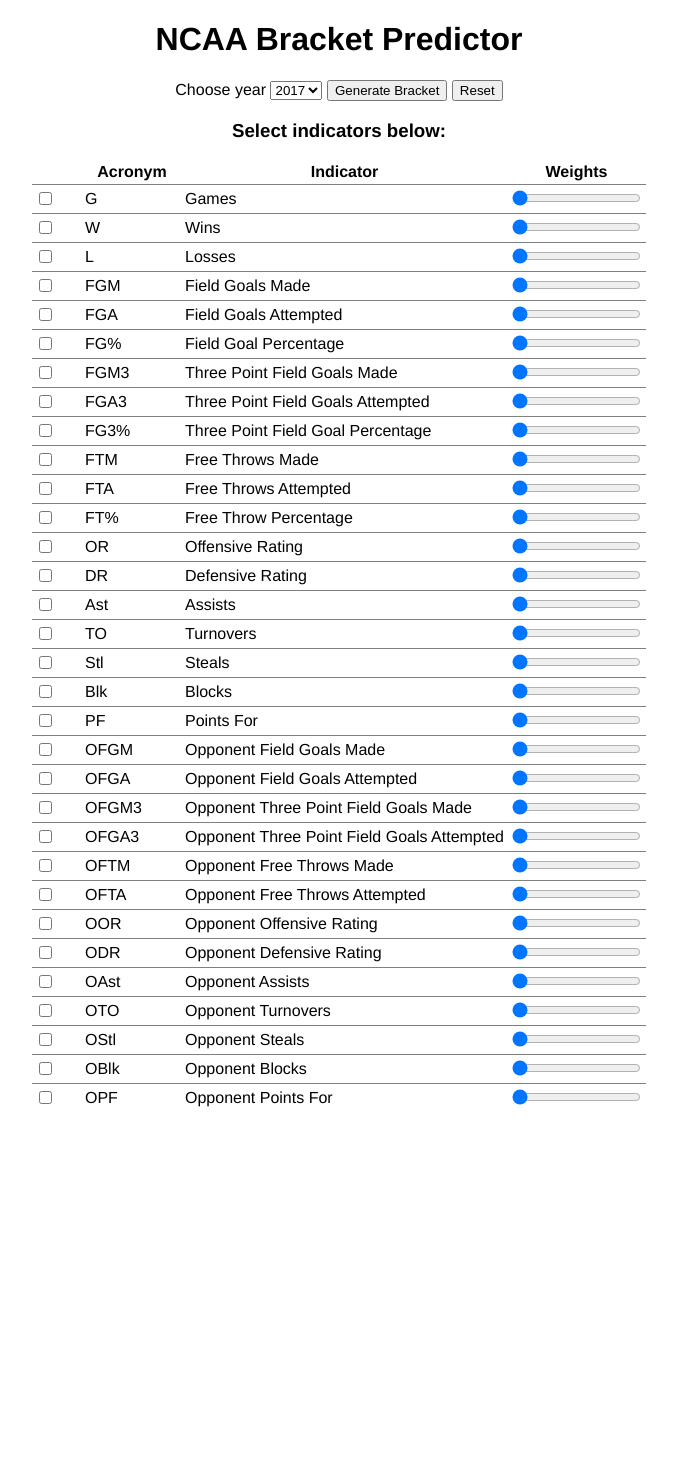
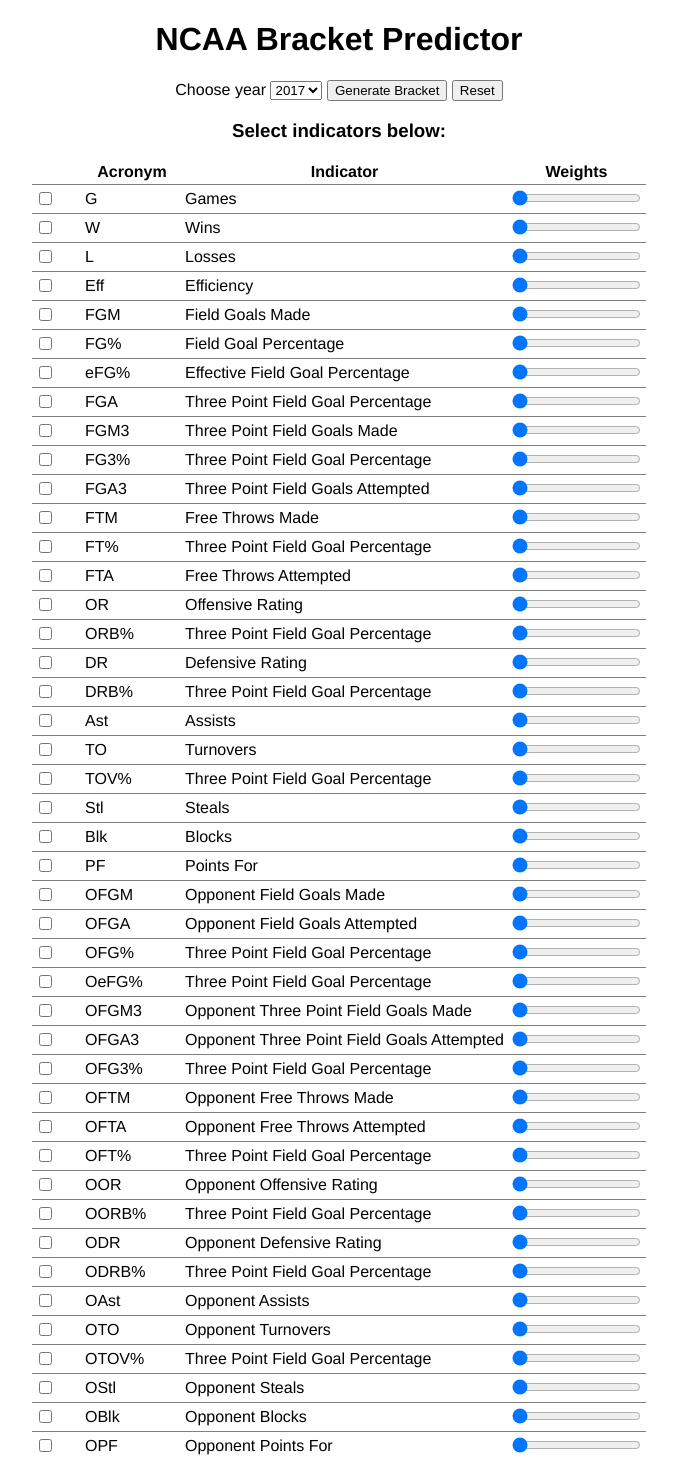
Before and after one commit to berkhoutalex/Heroku-Predictor, a Django app: page / in a window 1280 px wide. Shown: the whole page, without its empty margins (301-978 px from the left). Before the commit the page ends 1107 px from the top, so only its background shows below. Run offline with Django 3.2, Linux system fonts and the light colour scheme; parts of the project's set-up code (start-up, migrations or seed data) failed here and were passed over.

Commit message:
add more indicators to html

```diff
--- a/app/templates/html/index.html
+++ b/app/templates/html/index.html
@@ -56,8 +56,8 @@
                 <tr>
                     <td>
                         <input type="checkbox" id="i4" name="i4" />&nbsp;</td>
-                    <td>FGM</td>
-                    <td>Field Goals Made</td>
+                    <td>Eff</td>
+                    <td>Efficiency</td>
                     <td>
                         <input type="range" min="1" max="100" value="1" class="slider" id="j4" name="j4">
                     </td>
@@ -65,8 +65,8 @@
                 <tr>
                     <td>
                         <input type="checkbox" id="i5" name="i5" />&nbsp;</td>
-                    <td>FGA</td>
-                    <td>Field Goals Attempted</td>
+                    <td>FGM</td>
+                    <td>Field Goals Made</td>
                     <td>
                         <input type="range" min="1" max="100" value="1" class="slider" id="j5" name="j5">
                     </td>
@@ -83,8 +83,8 @@
                 <tr>
                     <td>
                         <input type="checkbox" id="i7" name="i7" />&nbsp;</td>
-                    <td>FGM3</td>
-                    <td>Three Point Field Goals Made</td>
+                    <td>eFG%</td>
+                    <td>Effective Field Goal Percentage</td>
                     <td>
                         <input type="range" min="1" max="100" value="1" class="slider" id="j7" name="j7">
                     </td>
@@ -92,8 +92,8 @@
                 <tr>
                     <td>
                         <input type="checkbox" id="i8" name="i8" />&nbsp;</td>
-                    <td>FGA3</td>
-                    <td>Three Point Field Goals Attempted</td>
+                    <td>FGA</td>
+                    <td>Three Point Field Goal Percentage</td>
                     <td>
                         <input type="range" min="1" max="100" value="1" class="slider" id="j8" name="j8">
                     </td>
@@ -101,8 +101,8 @@
                 <tr>
                     <td>
                         <input type="checkbox" id="i9" name="i9" />&nbsp;</td>
-                    <td>FG3%</td>
-                    <td>Three Point Field Goal Percentage</td>
+                    <td>FGM3</td>
+                    <td>Three Point Field Goals Made</td>
                     <td>
                         <input type="range" min="1" max="100" value="1" class="slider" id="j9" name="j9">
                     </td>
@@ -110,8 +110,8 @@
                 <tr>
                     <td>
                         <input type="checkbox" id="i10" name="i10" />&nbsp;</td>
-                    <td>FTM</td>
-                    <td>Free Throws Made</td>
+                    <td>FG3%</td>
+                    <td>Three Point Field Goal Percentage</td>
                     <td>
                         <input type="range" min="1" max="100" value="1" class="slider" id="j10" name="j10">
                     </td>
@@ -119,8 +119,8 @@
                 <tr>
                     <td>
                         <input type="checkbox" id="i11" name="i11" />&nbsp;</td>
-                    <td>FTA</td>
-                    <td>Free Throws Attempted</td>
+                    <td>FGA3</td>
+                    <td>Three Point Field Goals Attempted</td>
                     <td>
                         <input type="range" min="1" max="100" value="1" class="slider" id="j11" name="j11">
                     </td>
@@ -128,8 +128,8 @@
                 <tr>
                     <td>
                         <input type="checkbox" id="i12" name="i12" />&nbsp;</td>
-                    <td>FT%</td>
-                    <td>Free Throw Percentage</td>
+                    <td>FTM</td>
+                    <td>Free Throws Made</td>
                     <td>
                         <input type="range" min="1" max="100" value="1" class="slider" id="j12" name="j12">
                     </td>
@@ -137,8 +137,8 @@
                 <tr>
                     <td>
                         <input type="checkbox" id="i13" name="i13" />&nbsp;</td>
-                    <td>OR</td>
-                    <td>Offensive Rating</td>
+                    <td>FT%</td>
+                    <td>Three Point Field Goal Percentage</td>
                     <td>
                         <input type="range" min="1" max="100" value="1" class="slider" id="j13" name="j13">
                     </td>
@@ -146,8 +146,8 @@
                 <tr>
                     <td>
                         <input type="checkbox" id="i14" name="i14" />&nbsp;</td>
-                    <td>DR</td>
-                    <td>Defensive Rating</td>
+                    <td>FTA</td>
+                    <td>Free Throws Attempted</td>
                     <td>
                         <input type="range" min="1" max="100" value="1" class="slider" id="j14" name="j14">
                     </td>
@@ -155,8 +155,8 @@
                 <tr>
                     <td>
                         <input type="checkbox" id="i15" name="i15" />&nbsp;</td>
-                    <td>Ast</td>
-                    <td>Assists</td>
+                    <td>OR</td>
+                    <td>Offensive Rating</td>
                     <td>
                         <input type="range" min="1" max="100" value="1" class="slider" id="j15" name="j15">
                     </td>
@@ -164,8 +164,8 @@
                 <tr>
                     <td>
                         <input type="checkbox" id="i16" name="i16" />&nbsp;</td>
-                    <td>TO</td>
-                    <td>Turnovers</td>
+                    <td>ORB%</td>
+                    <td>Three Point Field Goal Percentage</td>
                     <td>
                         <input type="range" min="1" max="100" value="1" class="slider" id="j16" name="j16">
                     </td>
@@ -173,8 +173,8 @@
                 <tr>
                     <td>
                         <input type="checkbox" id="i17" name="i17" />&nbsp;</td>
-                    <td>Stl</td>
-                    <td>Steals</td>
+                    <td>DR</td>
+                    <td>Defensive Rating</td>
                     <td>
                         <input type="range" min="1" max="100" value="1" class="slider" id="j17" name="j17">
                     </td>
@@ -182,8 +182,8 @@
                 <tr>
                     <td>
                         <input type="checkbox" id="i18" name="i18" />&nbsp;</td>
-                    <td>Blk</td>
-                    <td>Blocks</td>
+                    <td>DRB%</td>
+                    <td>Three Point Field Goal Percentage</td>
                     <td>
                         <input type="range" min="1" max="100" value="1" class="slider" id="j18" name="j18">
                     </td>
@@ -191,8 +191,8 @@
                 <tr>
                     <td>
                         <input type="checkbox" id="i19" name="i19" />&nbsp;</td>
-                    <td>PF</td>
-                    <td>Points For</td>
+                    <td>Ast</td>
+                    <td>Assists</td>
                     <td>
                         <input type="range" min="1" max="100" value="1" class="slider" id="j19" name="j19">
                     </td>
@@ -200,8 +200,8 @@
                 <tr>
                     <td>
                         <input type="checkbox" id="i20" name="i20" />&nbsp;</td>
-                    <td>OFGM</td>
-                    <td>Opponent Field Goals Made</td>
+                    <td>TO</td>
+                    <td>Turnovers</td>
                     <td>
                         <input type="range" min="1" max="100" value="1" class="slider" id="j20" name="j20">
                     </td>
@@ -209,8 +209,8 @@
                 <tr>
                     <td>
                         <input type="checkbox" id="i21" name="i21" />&nbsp;</td>
-                    <td>OFGA</td>
-                    <td>Opponent Field Goals Attempted</td>
+                    <td>TOV%</td>
+                    <td>Three Point Field Goal Percentage</td>
                     <td>
                         <input type="range" min="1" max="100" value="1" class="slider" id="j21" name="j21">
                     </td>
@@ -218,8 +218,8 @@
                 <tr>
                     <td>
                         <input type="checkbox" id="i22" name="i22" />&nbsp;</td>
-                    <td>OFGM3</td>
-                    <td>Opponent Three Point Field Goals Made</td>
+                    <td>Stl</td>
+                    <td>Steals</td>
                     <td>
                         <input type="range" min="1" max="100" value="1" class="slider" id="j22" name="j22">
                     </td>
@@ -227,8 +227,8 @@
                 <tr>
                     <td>
                         <input type="checkbox" id="i23" name="i23" />&nbsp;</td>
-                    <td>OFGA3</td>
-                    <td>Opponent Three Point Field Goals Attempted</td>
+                    <td>Blk</td>
+                    <td>Blocks</td>
                     <td>
                         <input type="range" min="1" max="100" value="1" class="slider" id="j23" name="j23">
                     </td>
@@ -236,8 +236,8 @@
                 <tr>
                     <td>
                         <input type="checkbox" id="i24" name="i24" />&nbsp;</td>
-                    <td>OFTM</td>
-                    <td>Opponent Free Throws Made</td>
+                    <td>PF</td>
+                    <td>Points For</td>
                     <td>
                         <input type="range" min="1" max="100" value="1" class="slider" id="j24" name="j24">
                     </td>
@@ -245,17 +245,8 @@
                 <tr>
                     <td>
                         <input type="checkbox" id="i25" name="i25" />&nbsp;</td>
-                    <td>OFTA</td>
-                    <td>Opponent Free Throws Attempted</td>
-                    <td>
-                        <input type="range" min="1" max="100" value="1" class="slider" id="j25" name="j25">
-                    </td>
-                </tr>
-                <tr>
-                    <td>
-                        <input type="checkbox" id="i26" name="i26" />&nbsp;</td>
-                    <td>OOR</td>
-                    <td>Opponent Offensive Rating</td>
+                    <td>OFGM</td>
+                    <td>Opponent Field Goals Made</td>
                     <td>
                         <input type="range" min="1" max="100" value="1" class="slider" id="j26" name="j26">
                     </td>
@@ -263,8 +254,8 @@
                 <tr>
                     <td>
                         <input type="checkbox" id="i27" name="i27" />&nbsp;</td>
-                    <td>ODR</td>
-                    <td>Opponent Defensive Rating</td>
+                    <td>OFGA</td>
+                    <td>Opponent Field Goals Attempted</td>
                     <td>
                         <input type="range" min="1" max="100" value="1" class="slider" id="j27" name="j27">
                     </td>
@@ -272,8 +263,8 @@
                 <tr>
                     <td>
                         <input type="checkbox" id="i28" name="i28" />&nbsp;</td>
-                    <td>OAst</td>
-                    <td>Opponent Assists</td>
+                    <td>OFG%</td>
+                    <td>Three Point Field Goal Percentage</td>
                     <td>
                         <input type="range" min="1" max="100" value="1" class="slider" id="j28" name="j28">
                     </td>
@@ -281,8 +272,8 @@
                 <tr>
                     <td>
                         <input type="checkbox" id="i29" name="i29" />&nbsp;</td>
-                    <td>OTO</td>
-                    <td>Opponent Turnovers</td>
+                    <td>OeFG%</td>
+                    <td>Three Point Field Goal Percentage</td>
                     <td>
                         <input type="range" min="1" max="100" value="1" class="slider" id="j29" name="j29">
                     </td>
@@ -290,8 +281,8 @@
                 <tr>
                     <td>
                         <input type="checkbox" id="i30" name="i30" />&nbsp;</td>
-                    <td>OStl</td>
-                    <td>Opponent Steals</td>
+                    <td>OFGM3</td>
+                    <td>Opponent Three Point Field Goals Made</td>
                     <td>
                         <input type="range" min="1" max="100" value="1" class="slider" id="j30" name="j30">
                     </td>
@@ -299,8 +290,8 @@
                 <tr>
                     <td>
                         <input type="checkbox" id="i31" name="i31" />&nbsp;</td>
-                    <td>OBlk</td>
-                    <td>Opponent Blocks</td>
+                    <td>OFGA3</td>
+                    <td>Opponent Three Point Field Goals Attempted</td>
                     <td>
                         <input type="range" min="1" max="100" value="1" class="slider" id="j31" name="j31">
                     </td>
@@ -308,10 +299,127 @@
                 <tr>
                     <td>
                         <input type="checkbox" id="i32" name="i32" />&nbsp;</td>
+                    <td>OFG3%</td>
+                    <td>Three Point Field Goal Percentage</td>
+                    <td>
+                        <input type="range" min="1" max="100" value="1" class="slider" id="j32" name="j32">
+                    </td>
+                </tr>
+                <tr>
+                    <td>
+                        <input type="checkbox" id="i33" name="i33" />&nbsp;</td>
+                    <td>OFTM</td>
+                    <td>Opponent Free Throws Made</td>
+                    <td>
+                        <input type="range" min="1" max="100" value="1" class="slider" id="j33" name="j33">
+                    </td>
+                </tr>
+                <tr>
+                    <td>
+                        <input type="checkbox" id="i34" name="i34" />&nbsp;</td>
+                    <td>OFTA</td>
+                    <td>Opponent Free Throws Attempted</td>
+                    <td>
+                        <input type="range" min="1" max="100" value="1" class="slider" id="j34" name="j34">
+                    </td>
+                </tr>
+                <tr>
+                    <td>
+                        <input type="checkbox" id="i35" name="i35" />&nbsp;</td>
+                    <td>OFT%</td>
+                    <td>Three Point Field Goal Percentage</td>
+                    <td>
+                        <input type="range" min="1" max="100" value="1" class="slider" id="j35" name="j35">
+                    </td>
+                </tr>
+                <tr>
+                    <td>
+                        <input type="checkbox" id="i36" name="i36" />&nbsp;</td>
+                    <td>OOR</td>
+                    <td>Opponent Offensive Rating</td>
+                    <td>
+                        <input type="range" min="1" max="100" value="1" class="slider" id="j36" name="j36">
+                    </td>
+                </tr>
+                <tr>
+                    <td>
+                        <input type="checkbox" id="i37" name="i37" />&nbsp;</td>
+                    <td>OORB%</td>
+                    <td>Three Point Field Goal Percentage</td>
+                    <td>
+                        <input type="range" min="1" max="100" value="1" class="slider" id="j37" name="j37">
+                    </td>
+                </tr>
+                <tr>
+                    <td>
+                        <input type="checkbox" id="i38" name="i38" />&nbsp;</td>
+                    <td>ODR</td>
+                    <td>Opponent Defensive Rating</td>
+                    <td>
+                        <input type="range" min="1" max="100" value="1" class="slider" id="j38" name="j38">
+                    </td>
+                </tr>
+                <tr>
+                    <td>
+                        <input type="checkbox" id="i39" name="i39" />&nbsp;</td>
+                    <td>ODRB%</td>
+                    <td>Three Point Field Goal Percentage</td>
+                    <td>
+                        <input type="range" min="1" max="100" value="1" class="slider" id="j39" name="j39">
+                    </td>
+                </tr>
+                <tr>
+                    <td>
+                        <input type="checkbox" id="i40" name="i40" />&nbsp;</td>
+                    <td>OAst</td>
+                    <td>Opponent Assists</td>
+                    <td>
+                        <input type="range" min="1" max="100" value="1" class="slider" id="j40" name="j40">
+                    </td>
+                </tr>
+                <tr>
+                    <td>
+                        <input type="checkbox" id="i41" name="i41" />&nbsp;</td>
+                    <td>OTO</td>
+                    <td>Opponent Turnovers</td>
+                    <td>
+                        <input type="range" min="1" max="100" value="1" class="slider" id="j41" name="j41">
+                    </td>
+                </tr>
+                <tr>
+                    <td>
+                        <input type="checkbox" id="42" name="i42" />&nbsp;</td>
+                    <td>OTOV%</td>
+                    <td>Three Point Field Goal Percentage</td>
+                    <td>
+                        <input type="range" min="1" max="100" value="1" class="slider" id="j42" name="j42">
+                    </td>
+                </tr>
+                <tr>
+                    <td>
+                        <input type="checkbox" id="i43" name="i43" />&nbsp;</td>
+                    <td>OStl</td>
+                    <td>Opponent Steals</td>
+                    <td>
+                        <input type="range" min="1" max="100" value="1" class="slider" id="j43" name="j43">
+                    </td>
+                </tr>
+                <tr>
+                    <td>
+                        <input type="checkbox" id="i44" name="i44" />&nbsp;</td>
+                    <td>OBlk</td>
+                    <td>Opponent Blocks</td>
+                    <td>
+                        <input type="range" min="1" max="100" value="1" class="slider" id="j44" name="j44">
+                    </td>
+                </tr>
+                <tr>
+                    <td>
+                        <input type="checkbox" id="i45" name="i45" />&nbsp;</td>
                     <td>OPF</td>
                     <td>Opponent Points For</td>
                     <td>
-                        <input type="range" min="1" max="100" value="1" class="slider" id="j32" name="j32">
+                        <input type="range" min="1" max="100" value="1" class="slider" id="j45" name="j45">
                     </td>
                 </tr>
             </table>
--- a/app/views.py
+++ b/app/views.py
@@ -52,14 +52,16 @@ def home(request): #home page request
 def bracket(request): #bracket page request
     #inp_value = request.GET.getlist('selectInd', 'W')
     year_Val = request.GET.get('yearSelect','This is a default value')
-    all_indicators = ['G','W','L','FGM','FGA','FG%','FGM3','FGA3','FG3%','FTM',
-                      'FTA','FT%','OR','DR','Ast','TO','Stl','Blk','PF','OFGM',
-                      'OFGA','OFGM3','OFGA3','OFTM','OFTA','OOR','ODR','OAst',
-                      'OTO','OStl','OBlk','OPF']
+    all_indicators = ['G','W','L','Eff','FGM','FG%','eFG%','FGA','FGM3','FG3%',
+                      'FGA3','FTM','FT%','FTA','OR','ORB%','DR','DRB%','Ast','TO',
+                      'TOV%','Stl','Blk','PF','OFGM','OFGA','OFG%','OeFG%','OFGM3',
+                      'OFGA3','OFG3%','OFTM','OFTA','OFT%','OOR','OORB%','ODR',
+                      'ODRB%','OAst','OTO','OTOV%','OStl','OBlk','OPF']
+
     # get checkbox values
     indicators = []
     weights = []
-    for i in range(1, 33):
+    for i in range(1, len(all_indicators + 1)):
         indicator = request.GET.get('i' + str(i), 'off')
         if (indicator == 'on'):
             weight = int(request.GET.get('j' + str(i)))
@@ -72,7 +74,7 @@ def bracket(request): #bracket page request
 
     actual_results = generate_bracket.get_actual_results(year)
     points = generate_bracket.get_points(listResults, actual_results)
-    percentage = points[1] * 100 /63
+    percentage = points[1] * 100 / 63
     if listResults[5][0] == listResults[4][1]:
         loser = listResults[4][0]
         actual_loser = actual_results[4][0]
```
